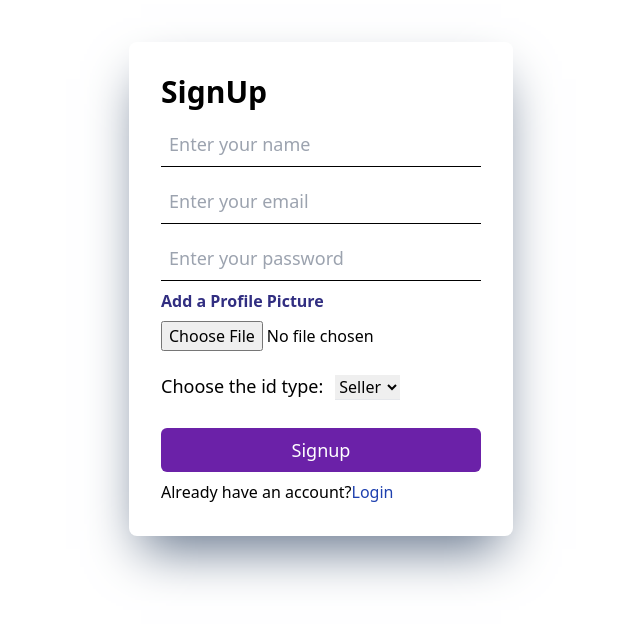
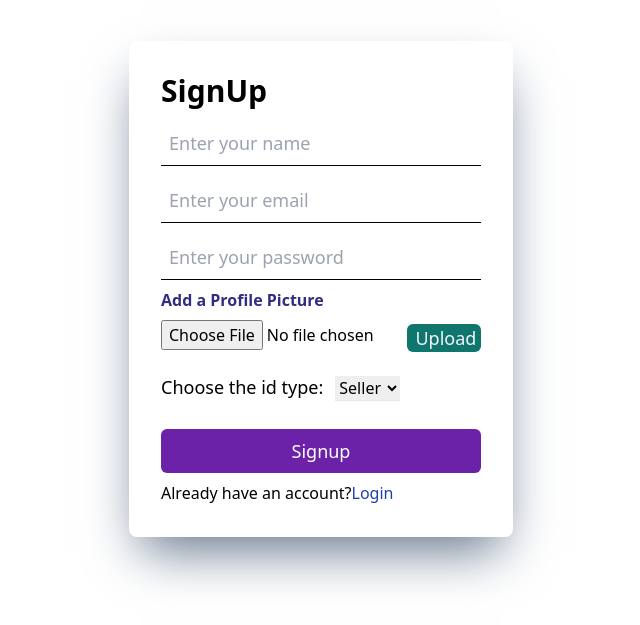
Before and after one commit to ZMHossain/digital-image-shop, a React (Create React App) app in the folder frontend/: page /signup in a window 1280 px wide. Shown: the part 111-736 px from the top of the page, without its empty margins (319-959 px from the left). Built offline with nearby package versions, Linux system fonts and the light colour scheme.

Commit message:
PP Updated

```diff
--- a/frontend/src/pages/Signup.js
+++ b/frontend/src/pages/Signup.js
@@ -71,6 +71,10 @@ function Signup() {
     }
   };
 
+  const handleUpload = () => {
+    console.log("run");
+  };
+
   return (
     <div className="h-screen w-full flex justify-center items-center">
       <div className="bg-white rounded-lg p-8 w-full max-w-sm shadow-2xl shadow-slate-500">
@@ -120,6 +124,7 @@ function Signup() {
             >
               Add a Profile Picture
             </label>
+            <div className="flex flex-row">
               <input
                 onChange={handleFileChange}
                 type="file"
@@ -130,6 +135,16 @@ function Signup() {
                 className="w-full mt-1
               "
               />
+              <button
+                type="button"
+                onClick={handleUpload}
+                className="flex flex-start bg-teal-700 text-slate-100
+                 w-[23%] text-lg
+             mt-2 pl-2 pr-2 rounded-md "
+              >
+                Upload
+              </button>
+            </div>
           </div>
           <div className="mt-1">
             {/* <Dropdown /> */}
--- a/frontend/src/pages/WeeklyRouitine.js
+++ b/frontend/src/pages/WeeklyRouitine.js
@@ -1,15 +1,26 @@
 import React, { useState } from "react";
 
 const WeeklyRouitine = () => {
-  const [buttonText, setButtonText] = useState("Normal Button");
+  const [buttonText, setButtonText] = useState("Normal");
   const [isEditing, setIsEditing] = useState(false);
+  const [inputText, setInputText] = useState(buttonText);
+  console.log(inputText);
+
   const [isModalOpen, setIsModalOpen] = useState(false);
-  const [task, setTask] = useState("Normal Button");
+  const [task, setTask] = useState("Normal");
   const handleEdit = () => {
-    setIsEditing(!isEditing);
+    if (!isEditing) {
+      console.log(!isEditing);
+
+      setButtonText(inputText);
+      console.log(buttonText);
+    } else {
+      setInputText(buttonText);
+      console.log(inputText);
+    }
   };
   const handleTextChange = (e) => {
-    setButtonText(e.target.value);
+    setInputText(e.target.value);
   };
   return (
     <>
@@ -26,13 +37,13 @@ const WeeklyRouitine = () => {
             {isEditing ? (
               <input
                 type="text"
-                value={buttonText}
+                value={inputText}
                 onChange={handleTextChange}
                 className="border border-gray-300 rounded px-4 py-2"
               />
             ) : (
               <button
-                className=" bg-purple-800 text-white text-lg
+                className=" bg-purple-800 text-white text-sm
           rounded-md p-1 m-1  hover:bg-purple-900"
               >
                 {buttonText}
@@ -44,7 +55,7 @@ const WeeklyRouitine = () => {
               className=" text-blue-600 text-sm
           rounded-md p-1 m-2  hover:text-purple-900 transition-transform duration-200 active:scale-95"
             >
-              {isEditing ? "Finish Editing" : "Edit"}
+              {isEditing ? "Save" : "Edit"}
             </button>
           </div>
           <div class="font-bold px-4 py-2 border-b bg-gray-100 flex flex-col justify-center items-center border-gray-300">
```
Lines whose indentation alone changed are shown as unchanged.
